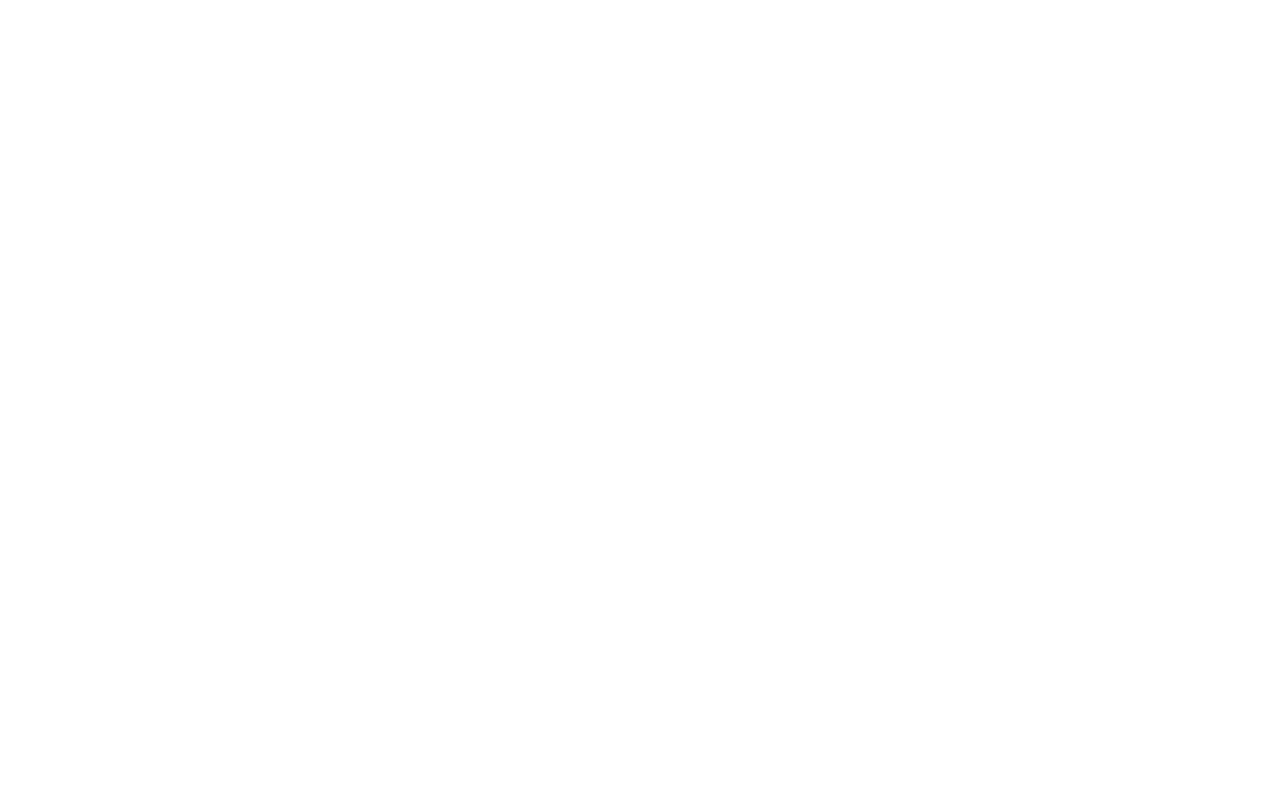
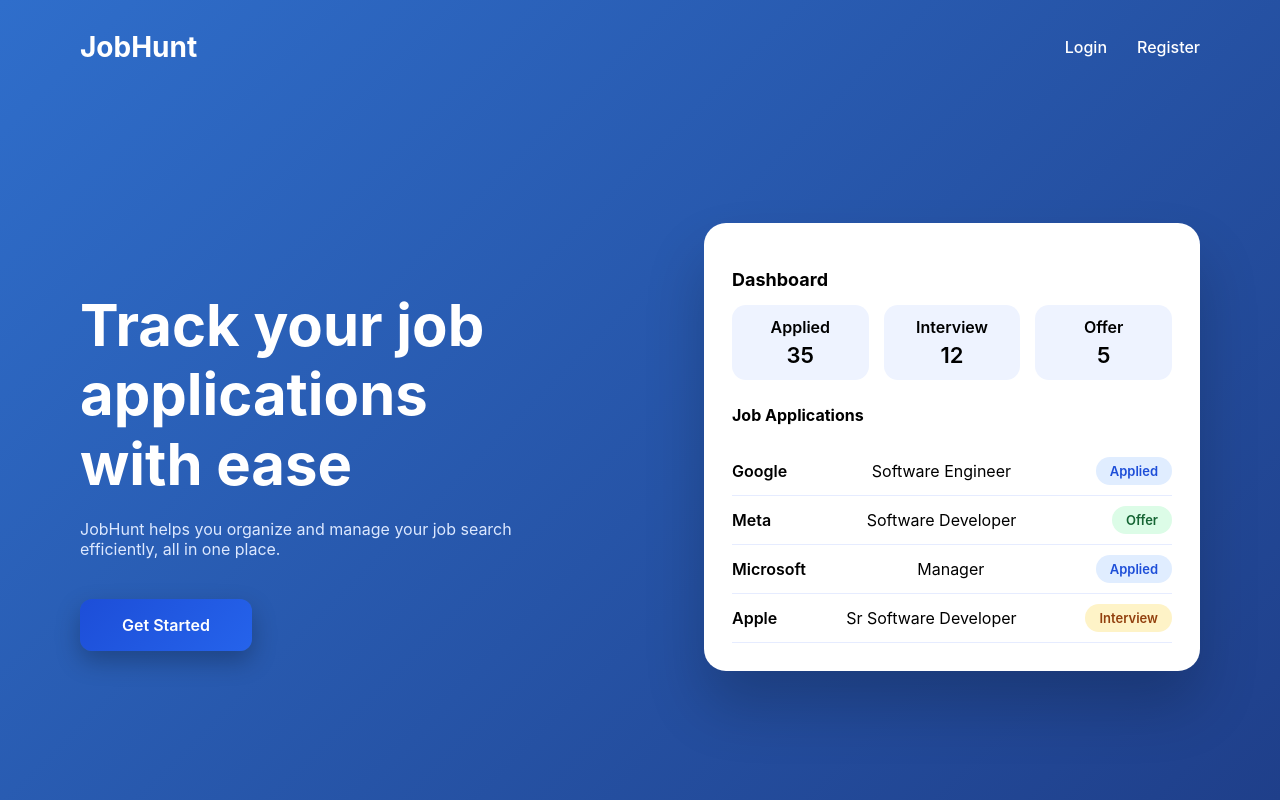
Before and after one commit to HalidMY/JobHunt-Smart-Job-Application-Tracker, a React (Create React App) app: page / in a window 1280 px wide. Before the commit this address had no page. Built offline with nearby package versions, Linux system fonts and the light colour scheme.

Commit message:
created landing page for homepage

```diff
--- a/src/App.js
+++ b/src/App.js
@@ -2,12 +2,14 @@
 import './style/global.css';
 import Register from './pages/Register.jsx';
 import Login from './pages/Login.jsx';
+import HomePage from './pages/HomePage.jsx';
 
 function App() {
   return (
     <div>
       <Router>
         <Routes>
+          <Route path="/" element={<HomePage />} />
           <Route path="/register" element={<Register />} />
           <Route path="/login" element={<Login />} />
         </Routes>
--- /dev/null
+++ b/src/components/landing/DashboardPreview.jsx
@@ -0,0 +1,46 @@
+import '../../style/global.css';
+
+
+export default function DashboardPreview() {
+    return (
+        <div className="dashboard-preview">
+            <h3>Dashboard</h3>
+            <div className="stats-row">
+                <div className="stat-box">
+                    Applied
+                    <span>35</span>
+                </div>
+                <div className="stat-box">
+                    Interview
+                    <span>12</span>
+                </div>
+                <div className="stat-box">
+                    Offer
+                    <span>5</span>
+                </div>
+            </div>
+
+            <h4>Job Applications</h4>
+            <div className="app-row">
+                <strong>Google</strong>
+                <span>Software Engineer</span>
+                <span className="tag applied">Applied</span>
+            </div>
+            <div className="app-row">
+                <strong>Meta</strong>
+                <span>Software Developer</span>
+                <span className="tag offer">Offer</span>
+            </div>
+            <div className="app-row">
+                <strong>Microsoft</strong>
+                <span>Manager</span>
+                <span className="tag applied">Applied</span>
+            </div>
+            <div className="app-row">
+                <strong>Apple</strong>
+                <span>Sr Software Developer</span>
+                <span className="tag interview">Interview</span>
+            </div>
+        </div>
+    );
+}
--- /dev/null
+++ b/src/components/landing/Hero.jsx
@@ -0,0 +1,24 @@
+import { Link } from 'react-router-dom';
+import '../../style/global.css';
+import DashboardPreview from './DashboardPreview';
+
+export default function Hero() {
+    return (
+        <section className="hero-section">
+            <div className="hero-content">
+                <h1>
+                    Track your job
+                    <br /> applications
+                    <br /> with ease
+                </h1>
+                <p>
+                JobHunt helps you organize and
+                manage your job search efficiently,
+                all in one place.
+                </p>
+                <Link to="/register" className="hero-button">Get Started</Link>
+            </div>
+            <DashboardPreview />
+        </section>
+    )
+}
--- /dev/null
+++ b/src/components/layout/Navbar.jsx
@@ -0,0 +1,14 @@
+import { Link } from "react-router-dom";
+import '../../style/global.css';
+
+export default function NavBar() {
+    return (
+        <header className="landing-navbar">
+            <div className="logo">JobHunt</div>
+                <nav className="nav-actions">
+                    <Link to="/login">Login</Link>
+                    <Link to="/register">Register</Link>
+                </nav>
+        </header>
+    );
+}
--- /dev/null
+++ b/src/pages/Dashboard.jsx
@@ -0,0 +1,6 @@
+import { useState } from "react";
+import '../style/global.css';
+
+export default function Dashboard() {
+
+}
--- /dev/null
+++ b/src/pages/HomePage.jsx
@@ -0,0 +1,12 @@
+import NavBar from "../components/layout/Navbar"
+import Hero from "../components/landing/Hero"
+
+export default function HomePage() {
+
+    return (
+        <div className="landing-wrapper">
+            <NavBar />
+            <Hero />
+        </div>
+    )
+}
--- a/src/pages/Login.jsx
+++ b/src/pages/Login.jsx
@@ -2,7 +2,7 @@
 import '../style/global.css';
 import { Link } from "react-router-dom";
 
-export default function Login(props) {
+export default function Login() {
     const [formData, setFormData] = useState({
         email: "",
         password: ""
--- a/src/style/global.css
+++ b/src/style/global.css
@@ -3,7 +3,7 @@
   display: flex;
   align-items: center;
   justify-content: center;
-  background: linear-gradient(120deg, #0a2540, #1e3a8a);
+  background: linear-gradient(135deg, #2f6ecb, #1f3f8a);
 }
 
 .auth-card {
@@ -35,7 +35,7 @@
 }
 
 .auth-button {
-  background: #0a2540;
+  background: #1f3f8a;
   color: white;
   padding: 12px;
   border-radius: 8px;
@@ -46,7 +46,7 @@
 }
 
 .auth-button:hover {
-  background: #1e3a8a;
+  background: #2f6ecb;
 }
 
 .auth-switch {
@@ -55,7 +55,7 @@
 }
 
 .auth-switch span a {
-  color: #1e3a8a;
+  color: #1f3f8a;
   font-weight: 600;
   cursor: pointer;
   text-decoration: none;
@@ -64,3 +64,146 @@
 .auth-switch span a:hover {
   text-decoration: underline;
 }
+
+.landing-wrapper {
+  min-height: 100vh;
+  background: linear-gradient(135deg, #2f6ecb, #1f3f8a);
+  display: flex;
+  flex-direction: column;
+}
+
+.landing-navbar {
+  display: flex;
+  justify-content: space-between;
+  align-items: center;
+  padding: 30px 80px;
+  color: white;
+}
+
+.logo {
+  font-size: 28px;
+  font-weight: 700;
+}
+
+.nav-actions a {
+  margin-left: 30px;
+  color: white;
+  text-decoration: none;
+  font-weight: 500;
+}
+
+.nav-actions a:hover {
+  text-decoration: underline;
+}
+
+.hero-section {
+  flex: 1;
+  display: flex;
+  align-items: center;
+  justify-content: space-between;
+  padding: 80px;
+}
+
+.hero-content {
+  max-width: 45%;
+}
+
+.hero-content h1 {
+  font-size: 58px;
+  color: white;
+  line-height: 1.2;
+  margin-bottom: 20px;
+}
+
+.hero-content p {
+  color: #dce8ff;
+  margin: 20px 0 40px;
+  max-width: 480px;
+  font-size: 16px;
+}
+
+.hero-button {
+  background: linear-gradient(135deg, #1d4ed8, #2563eb);
+  color: white;
+  padding: 16px 42px;
+  border-radius: 12px;
+  text-decoration: none;
+  font-weight: 600;
+  font-size: 16px;
+  display: inline-block;
+  box-shadow: 0 10px 25px rgba(0,0,0,0.25);
+  transition: 0.3s ease;
+}
+
+.hero-button:hover {
+  transform: translateY(-4px);
+  box-shadow: 0 14px 30px rgba(0,0,0,0.3);
+}
+
+.dashboard-preview {
+  background: white;
+  padding: 28px;
+  border-radius: 22px;
+  width: 440px;
+  box-shadow: 0 35px 60px rgba(0,0,0,0.2);
+}
+
+.dashboard-preview h3 {
+  margin-bottom: 15px;
+  font-size: 18px;
+}
+
+.stats-row {
+  display: flex;
+  gap: 15px;
+  margin-bottom: 25px;
+}
+
+.stat-box {
+  background: #eef3ff;
+  padding: 12px 18px;
+  border-radius: 14px;
+  text-align: center;
+  font-weight: 600;
+  flex: 1;
+}
+
+.stat-box span {
+  display: block;
+  font-size: 22px;
+  margin-top: 5px;
+}
+
+.app-row {
+  display: flex;
+  justify-content: space-between;
+  align-items: center;
+  padding: 10px 0;
+  border-bottom: 1px solid #e6ecff;
+}
+
+.app-row strong {
+  font-weight: 600;
+}
+
+.tag {
+  padding: 6px 14px;
+  border-radius: 999px;
+  font-size: 13px;
+  font-weight: 600;
+}
+
+.tag.applied {
+  background: #e0edff;
+  color: #1d4ed8;
+}
+
+.tag.interview {
+  background: #fef3c7;
+  color: #92400e;
+}
+
+.tag.offer {
+  background: #dcfce7;
+  color: #166534;
+}
```
